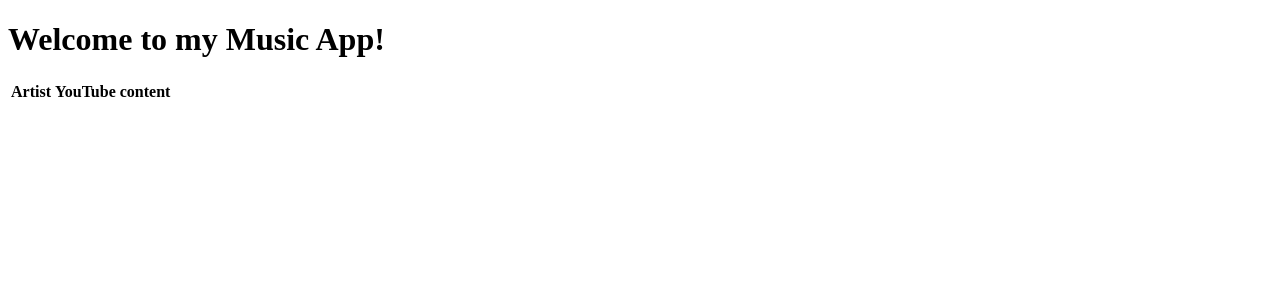
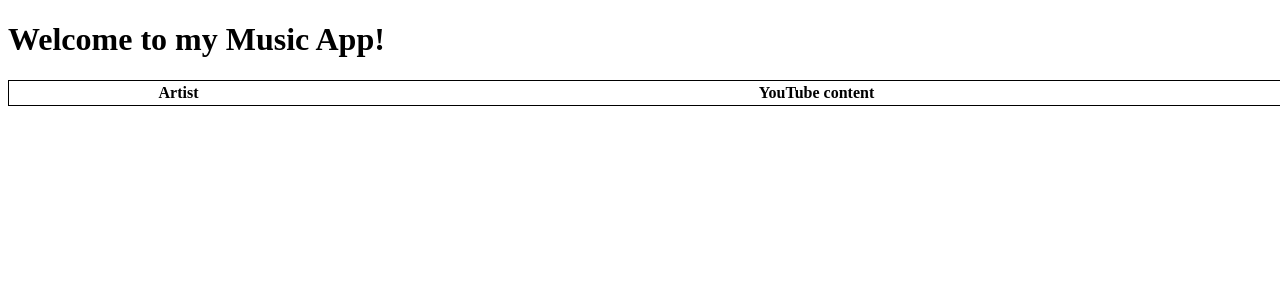
Before and after one commit to ecarlos09/ee-music-app, a React app: page / in a window 1280 px wide. Shown: the top 300 px of the page. Built offline with nearby package versions, Linux system fonts and the light colour scheme.

Commit message:
add table styles

```diff
--- a/src/components/Artists.js
+++ b/src/components/Artists.js
@@ -1,7 +1,7 @@
 import React, { useState } from 'react';
 
 const Artists = () => {
-    const [artist, setArtist ] = useState([
+    const [artist, setArtist] = useState([
         { name: "Josh Groban", link: "https://www.youtube.com/channel/UCIzJyWKY_d3540fhUa2eJUA" },
         { name: "Journey", link: "https://www.youtube.com/watch?v=fTkHFQC3wow&list=RDEMaN44Jp63Y-AyoHV9WoMk6g&start_radio=1" },
         { name: "Queen", link: "https://www.youtube.com/channel/UCiMhD4jzUqG-IgPzUmmytRQ" }
@@ -17,7 +17,7 @@ const Artists = () => {
     };
 
     return (
-        <table>
+        <table style = {{border: "1px solid black", width:"100vw", textAlign: "center"}}>
             <thead>
                 <tr>
                     <th>Artist</th>
```
